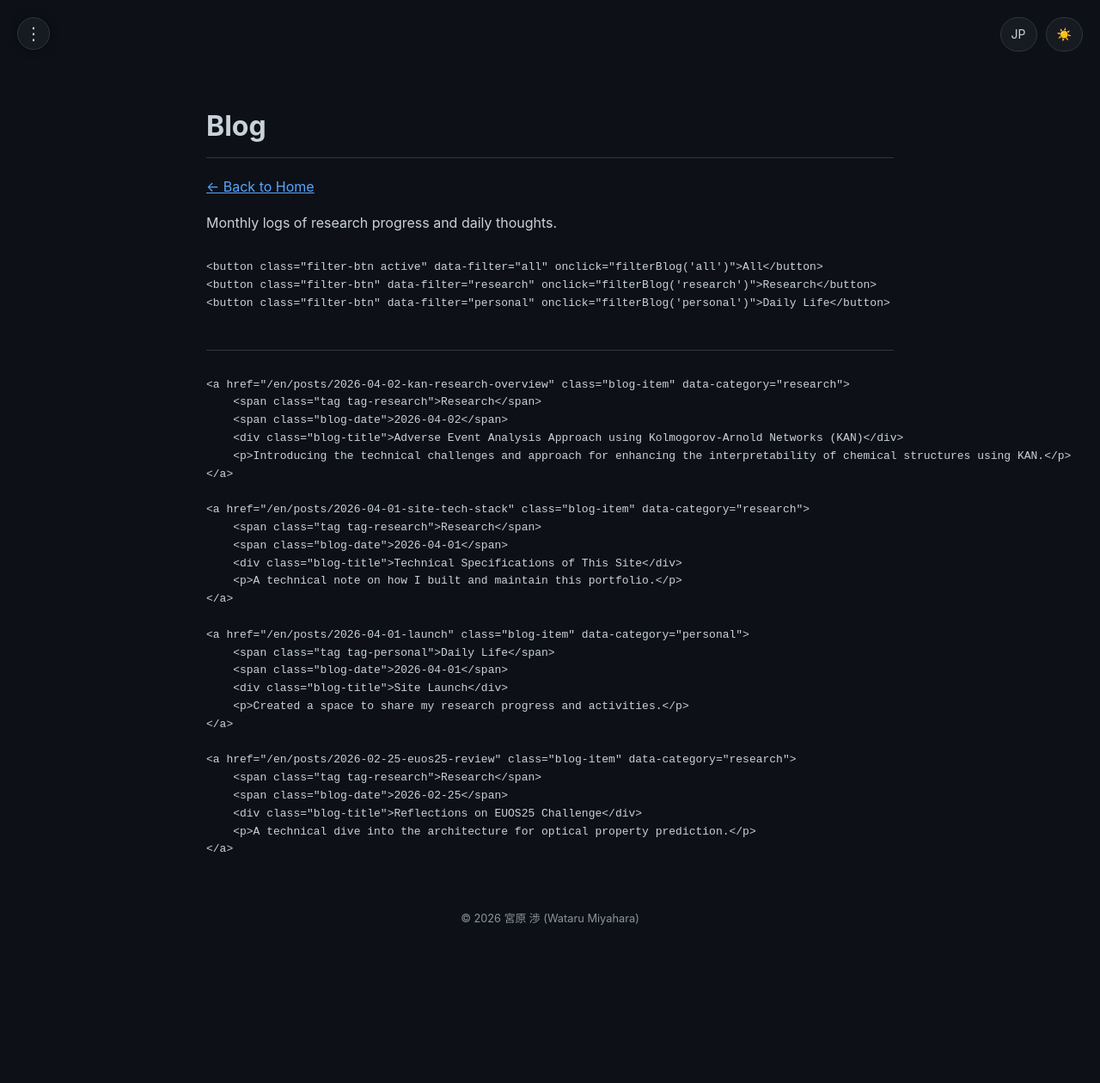
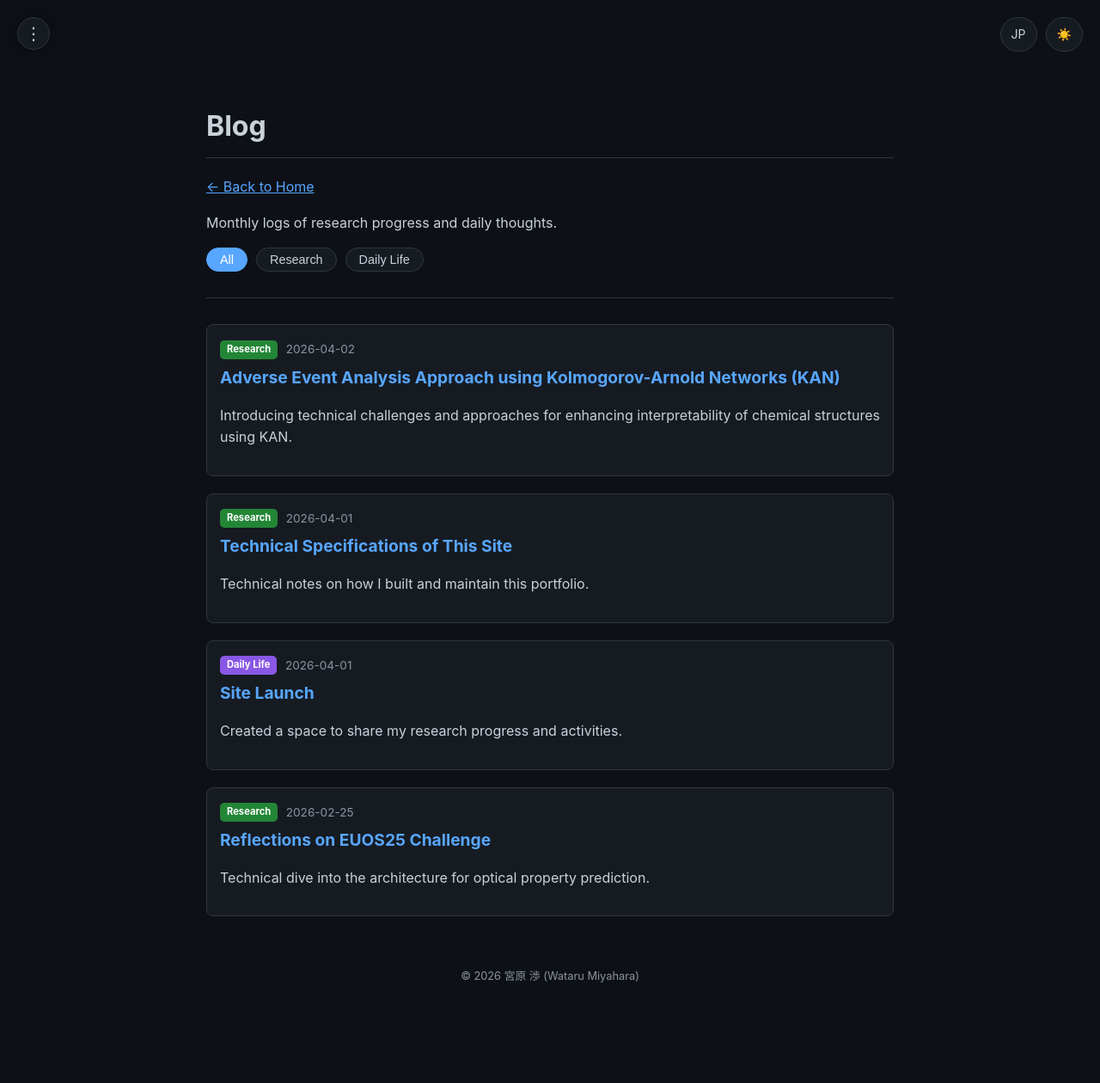
Before and after one commit to 377H-Miru/377H-Miru.github.io, a Jekyll site: the page built from en/blog.html, in a window 1280 px wide. Shown: the whole page at 86% size. Built offline with Jekyll 4.4.1, drawn with Linux system fonts in a browser that asks for light colours; before the commit the page ends 1192 px from its top, so only the background shows below that.

Commit message:
Fix: Converted blog list to HTML to ensure correct rendering and filtering

```diff
--- a/en/blog.md
+++ b/en/blog.html
@@ -17,12 +17,13 @@ permalink: /en/blog/
     .blog-item:hover { transform: translateY(-2px); border-color: var(--link-color); }
     .blog-item .blog-date { font-size: 0.85em; color: #8b949e; }
     .blog-item .blog-title { font-size: 1.2em; font-weight: bold; margin: 5px 0; color: var(--link-color); }
+    .tag { font-size: 0.7em; padding: 2px 8px; border-radius: 5px; color: #fff; font-weight: bold; margin-right: 5px; display: inline-block; vertical-align: middle; }
+    .tag-research { background-color: #238636; }
+    .tag-personal { background-color: #8957e5; }
 </style>
 
 <h1>Blog</h1>
-
 <p><a href="/en/">← Back to Home</a></p>
-
 <p>Monthly logs of research progress and daily thoughts.</p>
 
 <div class="filter-controls">
@@ -34,32 +35,32 @@ permalink: /en/blog/
 <hr>
 
 <div class="blog-list" id="blogList">
-    <a href="/en/posts/2026-04-02-kan-research-overview" class="blog-item" data-category="research">
+    <a href="/posts/2026-04-02-kan-research-overview" class="blog-item" data-category="research">
         <span class="tag tag-research">Research</span>
         <span class="blog-date">2026-04-02</span>
         <div class="blog-title">Adverse Event Analysis Approach using Kolmogorov-Arnold Networks (KAN)</div>
-        <p>Introducing the technical challenges and approach for enhancing the interpretability of chemical structures using KAN.</p>
+        <p>Introducing technical challenges and approaches for enhancing interpretability of chemical structures using KAN.</p>
     </a>
 
-    <a href="/en/posts/2026-04-01-site-tech-stack" class="blog-item" data-category="research">
+    <a href="/posts/2026-04-01-site-tech-stack" class="blog-item" data-category="research">
         <span class="tag tag-research">Research</span>
         <span class="blog-date">2026-04-01</span>
         <div class="blog-title">Technical Specifications of This Site</div>
-        <p>A technical note on how I built and maintain this portfolio.</p>
+        <p>Technical notes on how I built and maintain this portfolio.</p>
     </a>
 
-    <a href="/en/posts/2026-04-01-launch" class="blog-item" data-category="personal">
+    <a href="/posts/2026-04-01-launch" class="blog-item" data-category="personal">
         <span class="tag tag-personal">Daily Life</span>
         <span class="blog-date">2026-04-01</span>
         <div class="blog-title">Site Launch</div>
         <p>Created a space to share my research progress and activities.</p>
     </a>
 
-    <a href="/en/posts/2026-02-25-euos25-review" class="blog-item" data-category="research">
+    <a href="/posts/2026-02-25-euos25-review" class="blog-item" data-category="research">
         <span class="tag tag-research">Research</span>
         <span class="blog-date">2026-02-25</span>
         <div class="blog-title">Reflections on EUOS25 Challenge</div>
-        <p>A technical dive into the architecture for optical property prediction.</p>
+        <p>Technical dive into the architecture for optical property prediction.</p>
     </a>
 </div>
 
```
Also changed, not shown: other parts of en/blog.html (+2 -1 lines), blog.html (renamed from blog.md, +5 -4 lines).
